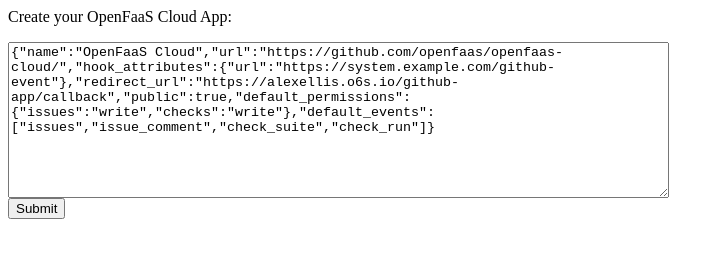
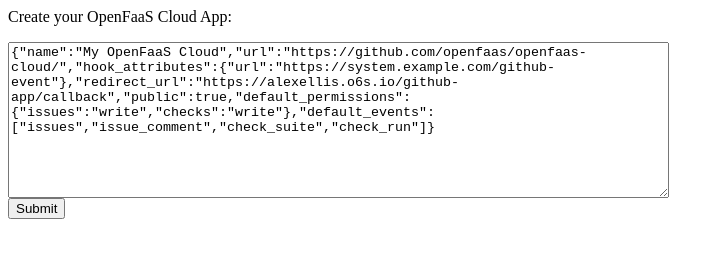
Before and after one commit to alexellis/github-app, a plain HTML site: page github-app/index.html in a window 1280 px wide. Shown: the whole page, without its empty margins (0-724 px from the left). Drawn offline with Linux system fonts and the light colour scheme.

Commit message:
Bump files
Signed-off-by: Alex Ellis (OpenFaaS Ltd) <alexellis2@gmail.com>

```diff
--- a/github-app/index.html
+++ b/github-app/index.html
@@ -14,7 +14,7 @@
         <script>
         input = document.getElementById("manifest")
         input.value = JSON.stringify({
-            "name": "OpenFaaS Cloud",
+            "name": "My OpenFaaS Cloud",
             "url": "https://github.com/openfaas/openfaas-cloud/",
             "hook_attributes": {
                 "url": "https://system.example.com/github-event",
```
